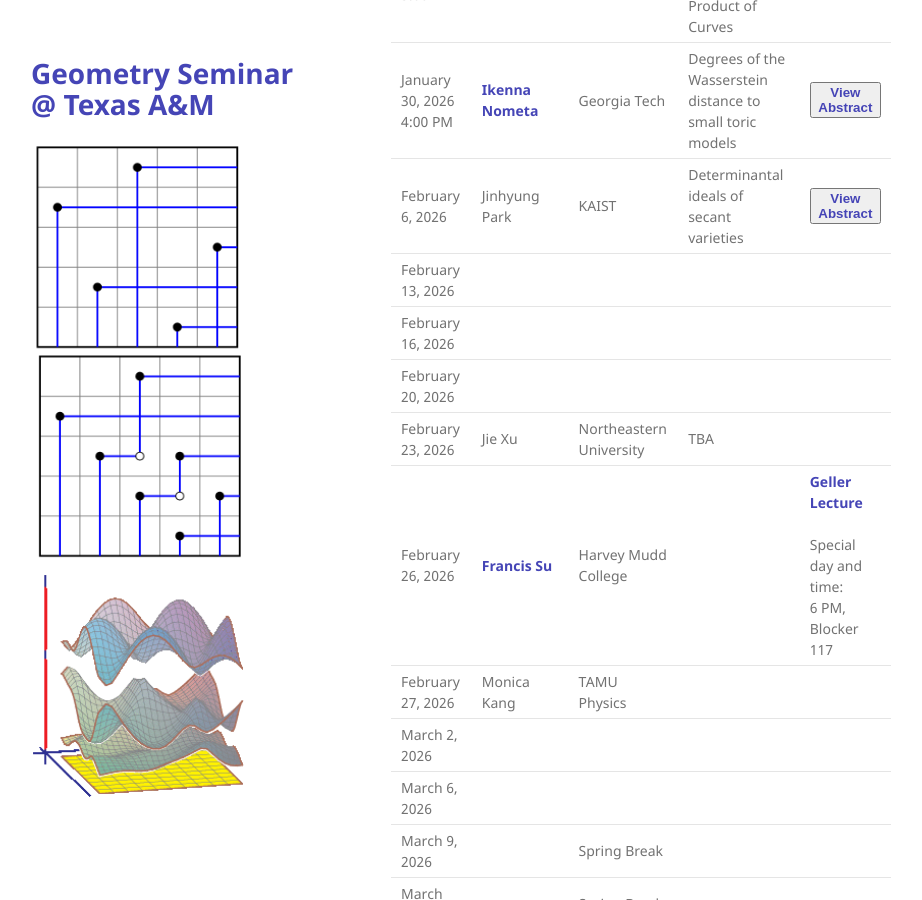
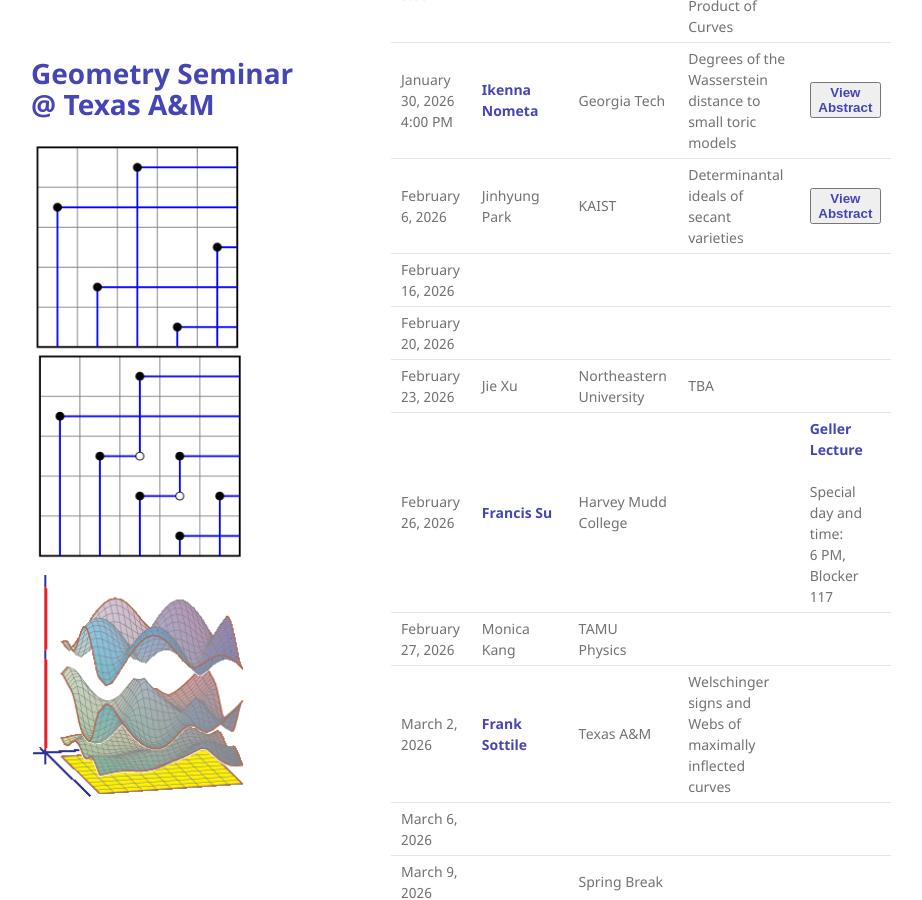
Before and after one commit to tamu-seminar/geometry, a Jekyll site: the page built from index.md, in a window 1280 px wide and 900 px high, scrolled down 581 px. Shown: the whole window, without its empty margins (179-1101 px from the left). Built offline with Jekyll 4.4.1, drawn with Linux system fonts in a browser that asks for light colours.

Commit message:
added a talk

```diff
--- a/index.md
+++ b/index.md
@@ -30,13 +30,12 @@ The organizers are [Frank Sottile](https://franksottile.github.io/) and others.
 | January 30, 2026 3:00 PM |[Luca Di Cerbo](https://people.clas.ufl.edu/ldicerbo/) | Florida |Curvature, Macroscopic Dimensions, and Symmetric Product of Curves |  <button type="button" class="abstract-link" onclick="showAbstract('DiCerbo')">View Abstract</button>|
 | January 30, 2026 4:00 PM|[Ikenna Nometa](https://www.ikennanometa.com/) | Georgia Tech | Degrees of the Wasserstein distance to small toric models| <button type="button" class="abstract-link" onclick="showAbstract('Nometa')">View Abstract</button> |
 | February 6, 2026 | Jinhyung Park | KAIST | Determinantal ideals of secant varieties |<button type="button" class="abstract-link" onclick="showAbstract('Park')">View Abstract</button>  |
-| February 13, 2026 | | | | |
 | February 16, 2026 | | | | |
 | February 20, 2026 | | | | |
 | February 23, 2026 |  Jie Xu | Northeastern University | TBA | |
 | February 26, 2026 | [Francis Su](https://www.francissu.com/) | Harvey Mudd College | | [Geller Lecture](https://sites.google.com/tamu.edu/geller-lecture-2026/home) <br><br> Special day and time: <br> 6 PM, Blocker 117 |
 | February 27, 2026 | Monica Kang| TAMU Physics| | |
-| March 2, 2026 | | | | |
+| March 2, 2026 |  [Frank Sottile](https://franksottile.github.io/) | Texas A&M | Welschinger signs and Webs of maximally inflected curves | |
 | March 6, 2026 | | | | |
 | March 9, 2026 | | Spring Break | | |
 | March 13, 2026 | | Spring Break | | |
```
